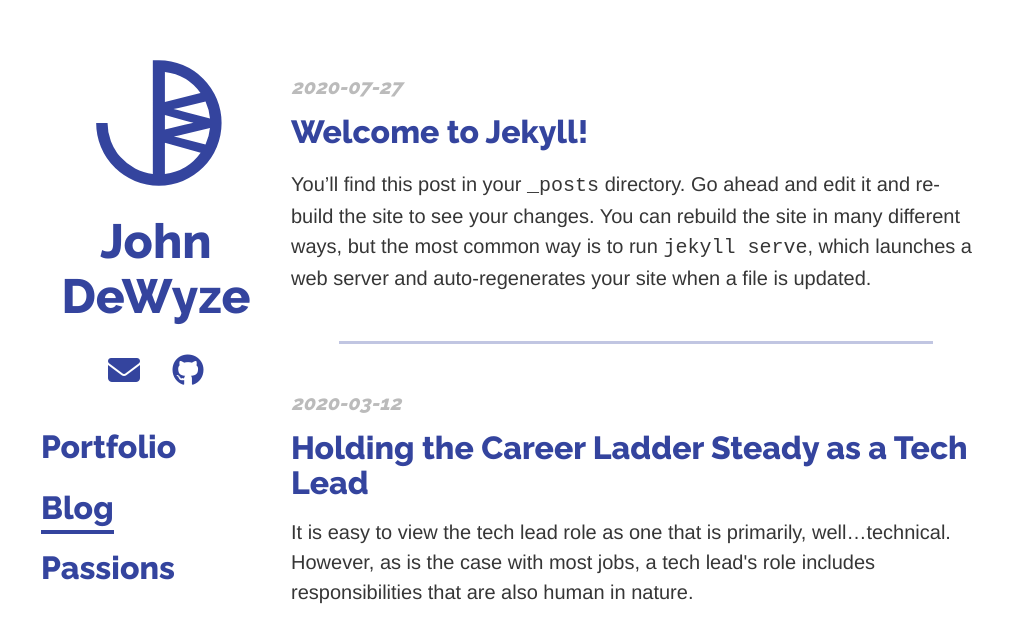
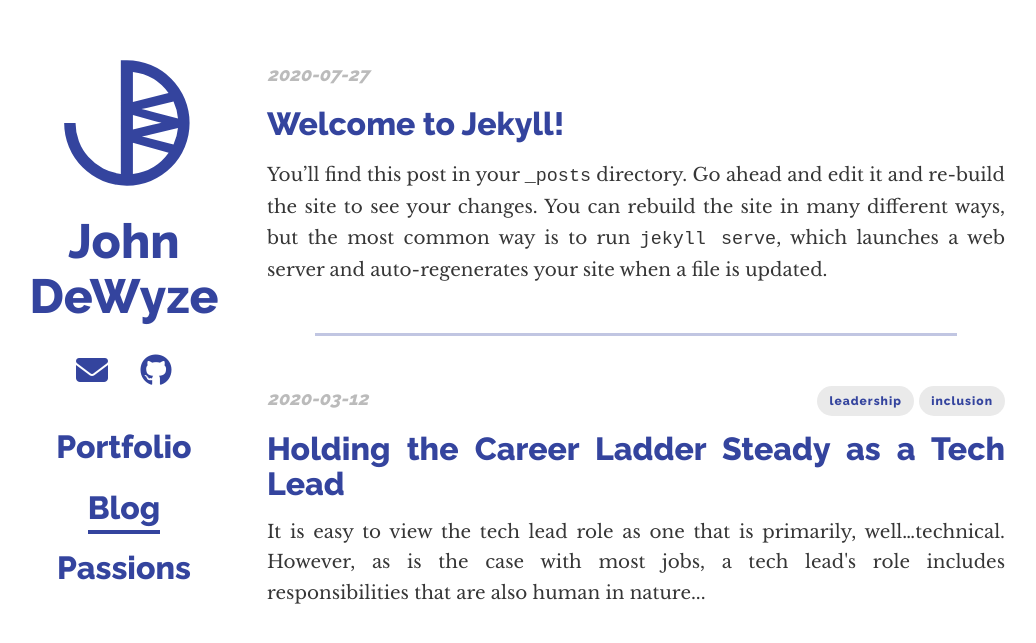
Before and after one commit to dewyze/dewyze.github.io, a Jekyll site: the page built from blog/index.html, in a window 1280 px wide. Shown: the top 643 px of the page, without its empty margins (139-1175 px from the left). Built offline with Jekyll 4.4.1, drawn with Linux system fonts in a browser that asks for light colours; nearby versions of some CDN libraries.

Commit message:
Add support for tags

```diff
--- a/_layouts/default.html
+++ b/_layouts/default.html
@@ -4,7 +4,7 @@
     content="width=device-width, initial-scale=1, maximum-scale=1"
   />
   <title>John DeWyze - {{ page.title }}</title>
-  <link rel="shortcut icon" type="image/png" href="favicon.png" />
+  <link rel="shortcut icon" type="image/png" href="/favicon.png" />
   <link
     href="https://fonts.googleapis.com/css2?family=Libre+Baskerville:ital,wght@0,400;0,700;1,400&family=Raleway:wght@400;800&display=swap"
     rel="stylesheet"
--- a/_posts/2020-03-12-holding-the-career-leader-steady.md
+++ b/_posts/2020-03-12-holding-the-career-leader-steady.md
@@ -7,15 +7,9 @@ external_link: https://medium.com/braintree-product-technology/holding-the-caree
 excerpt: |
   It is easy to view the tech lead role as one that is primarily,
   well…technical. However, as is the case with most jobs, a tech lead's role
-  includes responsibilities that are also human in nature.
+  includes responsibilities that are also human in nature...
+tags: leadership inclusion
 ---
-
-<div class="text--centered text--small">
-<a rel="noopener noreferr" target="__blank" class="text--blue text__blue_underline--hover
-text__blue_underline--full text__blue_underline--small"
-href="{{ page.external_link }}"><i>Originally published
-on medium.</i></a>
-</div>
 
 It is easy to view the tech lead role as one that is primarily, well…technical. However, as is the case with most jobs, a tech lead's role includes responsibilities that are also human in nature:
 
@@ -65,3 +59,10 @@ Ensure that in your own meetings with your manager you take time to share the su
 As teammates' skills progress, consider offering opportunities for anchoring/leadership on a team. Not all teammates may openly say they want to take on a project, but that does not signal their capability to do so. This also has the benefit of increasing your teammates' sense of ownership of projects and signifies the importance of their role on the team. These also do not need to be full blown month long work streams, but can be as small as taking complete ownership on design for a card.
 
 Though taken together these tips may seem like extra work, think of this instead as a tech leadership mindset. Being a technical leader means being aware of the technical needs and aspirations of your teammates, creating a space where a team can learn and grow, and giving credit where credit is due.
+
+<div class="text--centered text--small">
+<a rel="noopener noreferr" target="__blank" class="text--blue text__blue_underline--hover
+text__blue_underline--full text__blue_underline--small"
+href="{{ page.external_link }}"><i>Originally published
+on medium.</i></a>
+</div>
--- a/_scss/_blog.scss
+++ b/_scss/_blog.scss
@@ -1,7 +1,8 @@
 .page__blog {
-  font-size: 1.25rem;
-  font-family: $type-sans-family;
-  line-height: 1.5;
+  font-size: 1.15rem;
+  font-family: $type-serif-family;
+  line-height: 1.65;
+  text-align: justify;
   ul {
     margin-left: 2rem;
     margin-right: 2rem;
@@ -21,6 +22,35 @@
   }
 }
 
+.listing__meta {
+  display: flex;
+  align-items: center;
+}
+
+.listing__meta_date {
+  color: $gray;
+  text-align: left;
+  font-family: $type-header-family;
+  font-style: italic;
+  font-weight: 600;
+}
+
+.listing__meta_tags {
+  margin-left: auto;
+}
+
+.listing__tag {
+  font-family: $type-header-family;
+  font-weight: bold;
+  color: $blue;
+  letter-spacing: 1;
+  box-sizing: border-box;
+  background-color: $light-gray;
+  padding: 0.5rem 0.75rem;
+  font-size: 0.75rem;
+  border-radius: 25px;
+}
+
 .page__blog_listing:not(:first-child) {
   &::before {
     display: block;
--- a/_scss/_nav.scss
+++ b/_scss/_nav.scss
@@ -16,6 +16,7 @@ nav {
   list-style-type: none;
   display: flex;
   margin: 30px 0;
+  text-align: center;
 }
 
 .nav__menu--justify-center {
--- a/_scss/_page.scss
+++ b/_scss/_page.scss
@@ -2,6 +2,13 @@
   grid-area: page;
   margin: 1.25rem auto;
   color: #363636;
+  padding: 0 0.5rem;
+  box-sizing: border-box;
+}
+@media (max-width: 767px) {
+  .page {
+    padding: 0 1.5rem;
+  }
 }
 
 .page__home {
--- a/_scss/_variables.scss
+++ b/_scss/_variables.scss
@@ -4,3 +4,5 @@ $type-serif-family: "Libre Baskerville", serif;
 $type-sans-family: Helvetica Neue, Arial, sans-serif;
 $base-font-size: 16px;
 $blue: #34449e;
+$gray: #bbbbbb;
+$light-gray: #eaeaea;
--- a/assets/css/main.scss
+++ b/assets/css/main.scss
@@ -12,6 +12,7 @@ html {
   font-optical-sizing: auto;
   -webkit-font-smoothing: antialiased;
   -moz-osx-font-smoothing: grayscale;
+  overflow-y: scroll;
 }
 
 a {
@@ -27,7 +28,7 @@ ul {
   display: grid;
   grid-template-areas: "nav page";
   grid-template-columns: 270px 1fr;
-  max-width: 960px;
+  max-width: 1024px;
   margin: 40px auto 20px;
 }
 
--- a/blog/index.html
+++ b/blog/index.html
@@ -5,9 +5,18 @@ layout: default
 <div class="page__blog">
   {% for post in site.posts %}
   <article class="page__blog_listing">
-    <h4 style="color: #bbbbbb;" class="text--italic">
-      {{ post.date | date: "%Y-%m-%d" }}
-    </h4>
+    <div class="listing__meta">
+      <div class="listing__meta_date">
+        {{ post.date | date: "%Y-%m-%d" }}
+      </div>
+      {% if post.tags %}
+      <div class="listing__meta_tags">
+        {% for tag in post.tags %}
+        <span class="listing__tag">{{ tag }}</span>
+        {% endfor %}
+      </div>
+      {% endif %}
+    </div>
     <a class="text--blue" href="{{ post.url }}"><h3>{{ post.title }}</h3></a>
     <div class="page__blog_excerpt">
       {{ post.excerpt }}
```
